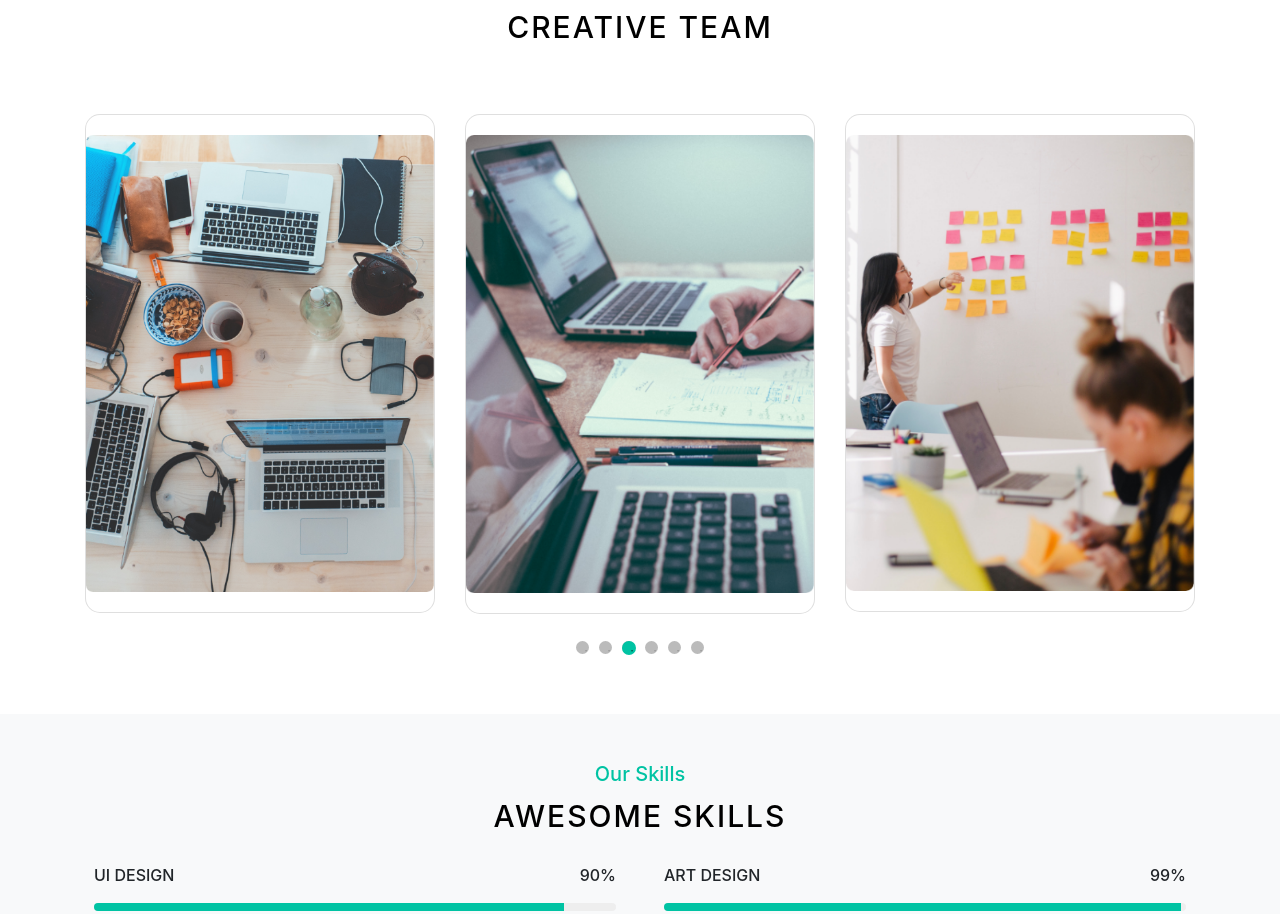
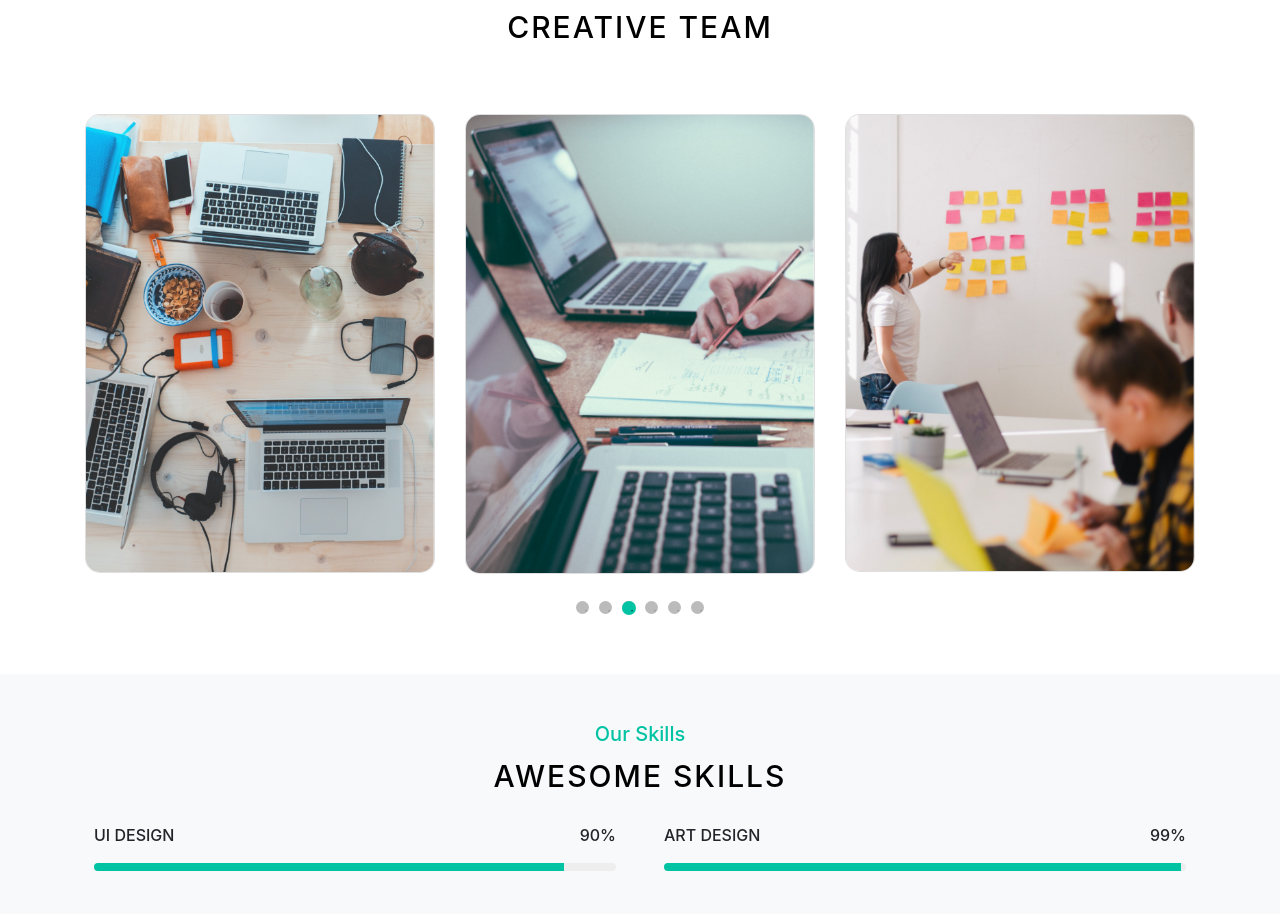
Before and after one commit to mhmadsafadi/Grow-Com, a plain HTML site: page index.html in a window 1280 px wide. Shown: the part 2627-3541 px from the top of the page. Drawn offline with Linux system fonts and the light colour scheme; a web font is replaced by a local one.

Commit message:
Update style.css

```diff
--- a/css/style.css
+++ b/css/style.css
@@ -435,7 +435,7 @@ button.my-btn:hover{
 }
 .slick-slide {
     color: white;
-    padding: 20px 0;
+    padding: 0 0;
     font-size: 30px;
     font-family: "Arial", "Helvetica";
     text-align: center;
```
